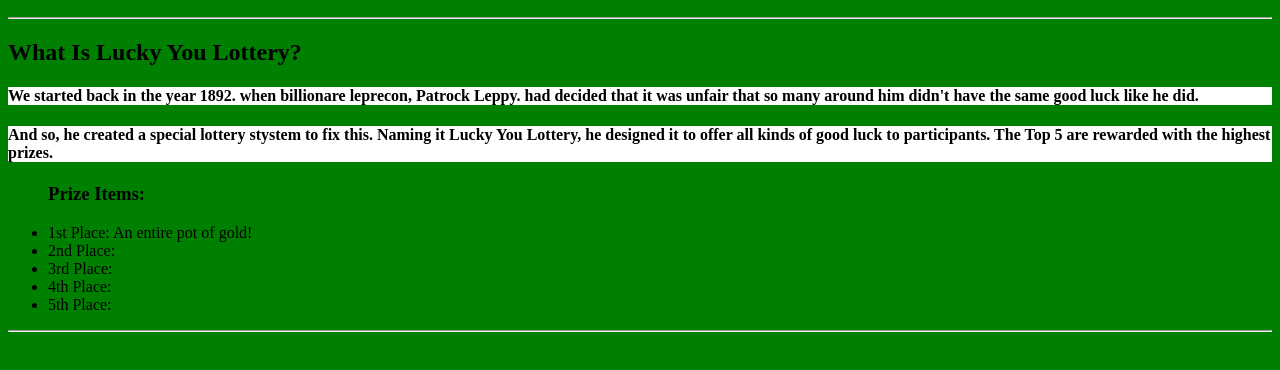
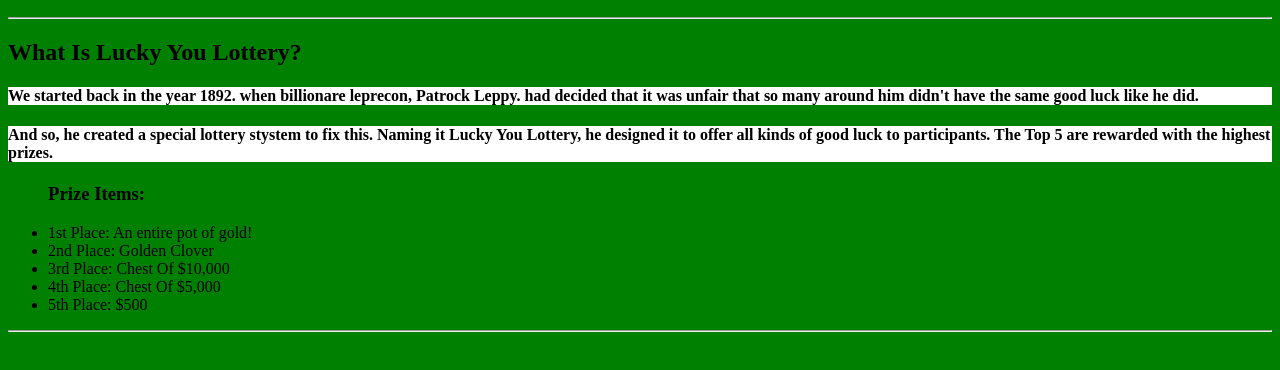
Before and after one commit to KGTCreator/Lucky-You-Lottery, a plain HTML site: page index.html in a window 1280 px wide. Shown: the part 110-480 px from the top of the page. Drawn offline with Linux system fonts and the light colour scheme.

Commit message:
Prize Names Updated

```diff
--- a/index.html
+++ b/index.html
@@ -27,10 +27,10 @@
 <ul>
   <h3>Prize Items:</h3>
   <li>1st Place: An entire pot of gold!</li>
-  <li>2nd Place:</li>
-  <li>3rd Place:</li>
-  <li>4th Place:</li>
-  <li>5th Place:</li>
+  <li>2nd Place: Golden Clover</li>
+  <li>3rd Place: Chest Of $10,000</li>
+  <li>4th Place: Chest Of $5,000</li>
+  <li>5th Place: $500</li>
 </ul>
 
 <hr>
```
